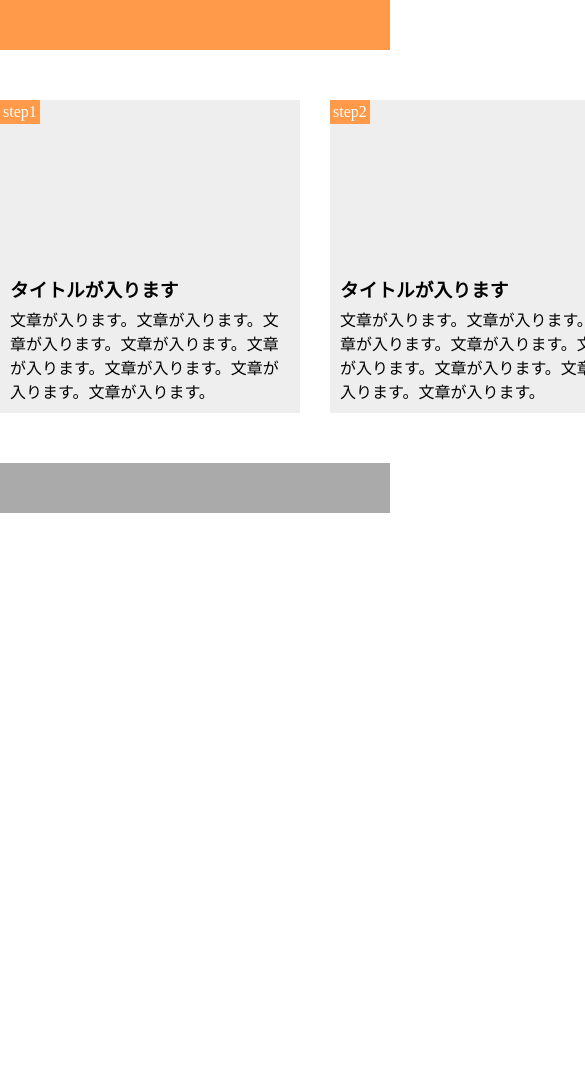
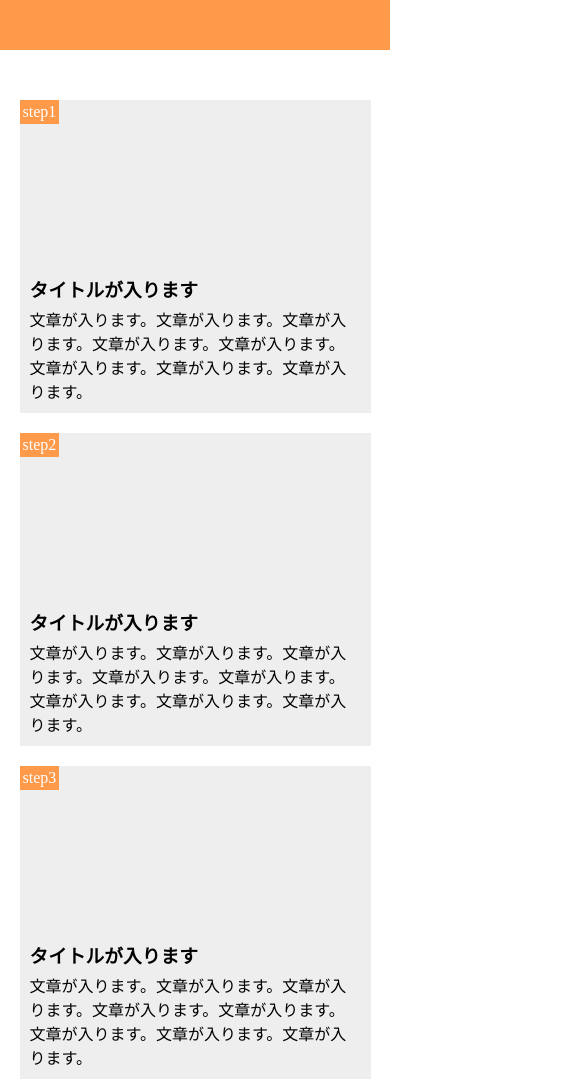
Before and after one commit to nsdakt/Assignment1-10, a plain HTML site: page index.html in a window 390 px wide. Shown: the top 1082 px of the page, 585 px wide, since content can reach past the window. Before the commit the page ends 844 px from the top, so only its background shows below. Drawn offline with Linux system fonts and the light colour scheme.

Commit message:
[finish]1-10

```diff
--- a/index.html
+++ b/index.html
@@ -2,8 +2,9 @@
 <html lang="ja">
   <head>
     <meta charset="UTF-8">
+    <meta name="viewport" content="width=device-width">
     <link rel="stylesheet" href="style.css">
-    <title>CHAPTER9</title>
+    <title>CHAPTER10</title>
   </head>
 
   <body>
--- a/style.css
+++ b/style.css
@@ -74,3 +74,26 @@ footer {
   /* margin: 0 auto; */
   background-color: #aaa;
 }
+
+@media screen and (max-width: 768px) {
+  main {
+    width: 100%;
+    display: block;
+  }
+
+  .contents-box {
+    width: 90%;
+    margin: 20px auto;
+  }
+
+  .contents-box:first-child,
+  .contents-box:last-child {
+    margin: 0 auto;
+  }
+
+  .box-image1,
+  .box-image2,
+  .box-image3 {
+    background-position: bottom;
+  }
+}
```
